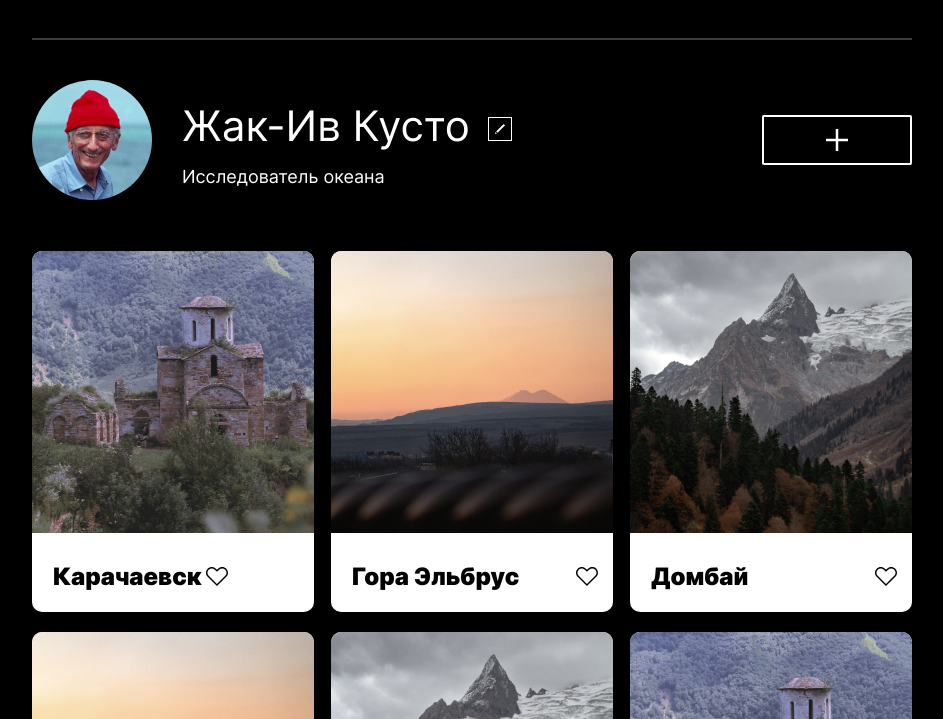
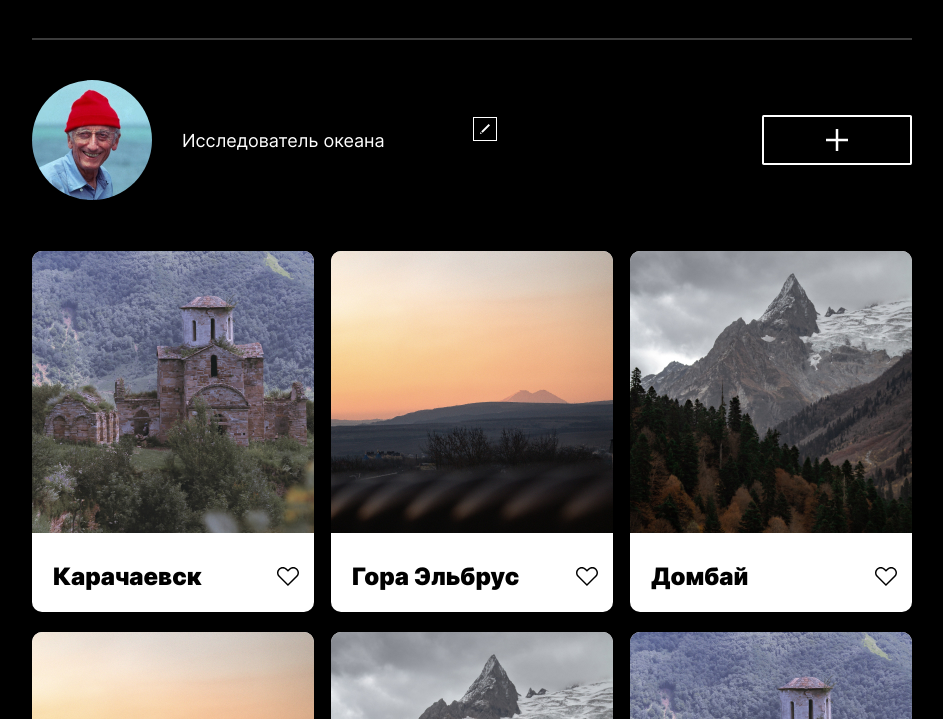
Before and after one commit to gettotawer/mesto, a plain HTML site: page index.html in a window 1280 px wide. Shown: the part 81-800 px from the top of the page, without its empty margins (168-1111 px from the left). Drawn offline with Linux system fonts and the light colour scheme.

Commit message:
Исправление ошибок 2.1

```diff
--- a/index.html
+++ b/index.html
@@ -18,7 +18,7 @@
             <div class="profile__container">
                 <img src="./images/avatar.jpg" alt="Аватар профиля" class="profile__avatar">
                 <div class="profile__info">
-                        <p class="profile__name">Жак-Ив Кусто</p>
+                        <р class="profile__name">Жак-Ив Кусто</p>
                         <p class="profile__description">Исследователь океана</p>
                         <button class="profile__edit-button"></button>
                 </div>
@@ -29,7 +29,7 @@
             <div class="element">
                 <img src="./images/karachevsk.jpg" alt="Карачаевск" class="element__image">
                 <div class="element__section">
-                    <p class="element__title">Карачаевск</h3>
+                    <h3 class="element__title">Карачаевск</h3>
                     <button class="element__like"></button>
                 </div>
             </div>
```
Also changed, not shown: README.md (added).
